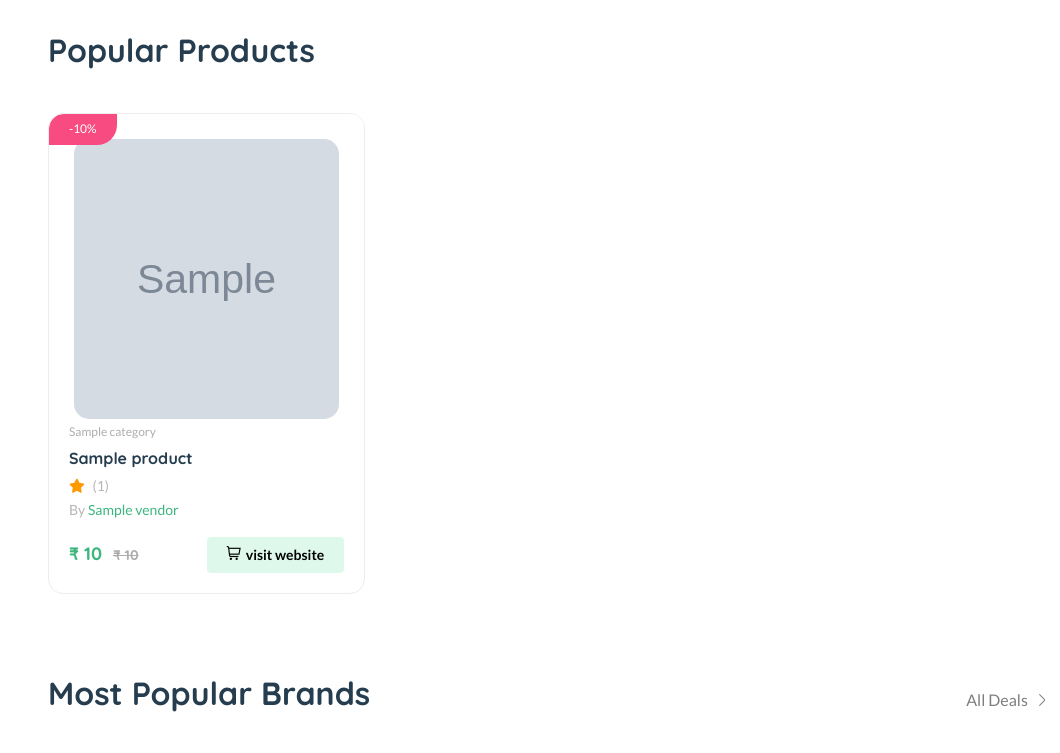
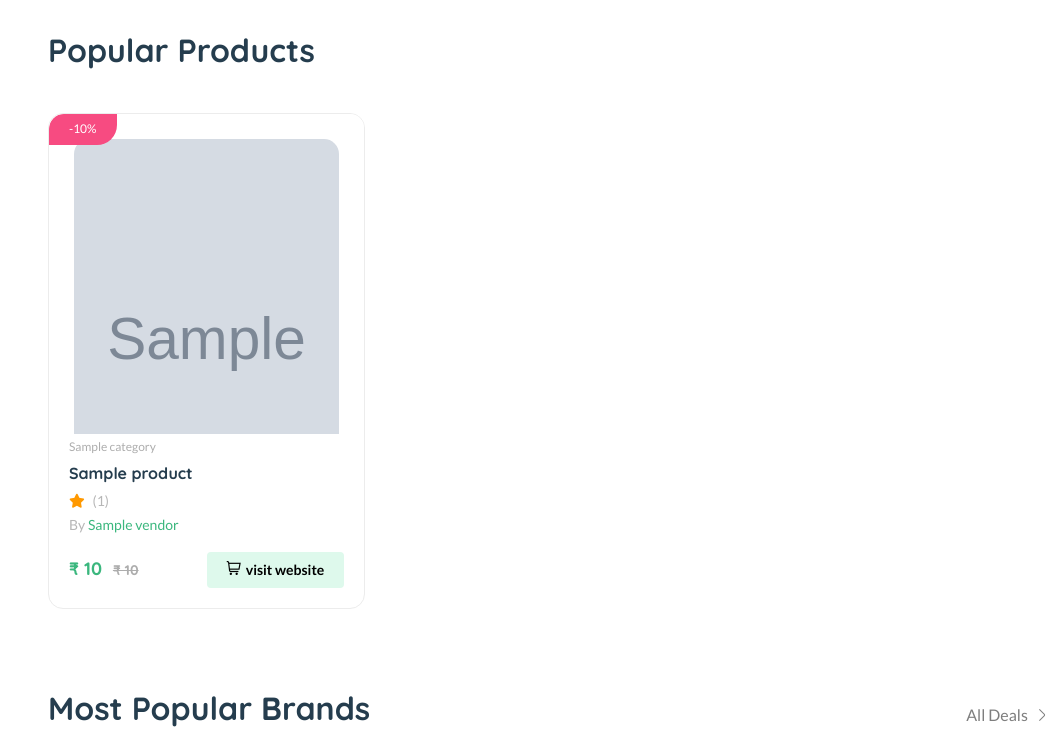
Before and after one commit to theabhishek/offeradda2025part1, a Django app: template templates/core/index.html in a window 1280 px wide. Shown: the part 1220-1973 px from the top of the page, without its empty margins (220-1280 px from the left). Run offline with Django 3.2, Linux system fonts and the light colour scheme; the template is opened without the code that fills it: most values are stand-ins (such as "Sample title", 1, 10 or a date in 2020); grey boxes marked "Sample" are stand-in pictures; some libraries are stand-ins or nearby versions.

Commit message:
Add files via upload

```diff
--- a/templates/core/index.html
+++ b/templates/core/index.html
@@ -73,8 +73,8 @@
                                             <div class="product-img-action-wrap">
                                                 <div class="product-img product-img-zoom text-center">
                                                     <a href="{% url 'core:product-detail' p.pid %}">
-                                                        <img class="default-img" src="{{ p.image.url }}" alt="" style="height: 280px; width: 320px; object-fit: cover;"/>
-                                                        <img class="hover-img" src="{{ p.image.url }}" alt=""  style="height: 280px; width: 320px; object-fit: cover;"  />
+                                                        <img class="default-img" src="{{ p.image.url }}" alt="" style="height: 400px; width: 400px; object-fit-fill border rounded"/>
+                                                        <img class="hover-img" src="{{ p.image.url }}" alt=""  style="height: 400px; width: 400px; object-fit-fill border rounded"  />
                                                     </a>
                                                 </div>
                                                 <div class="product-action-1">
```
